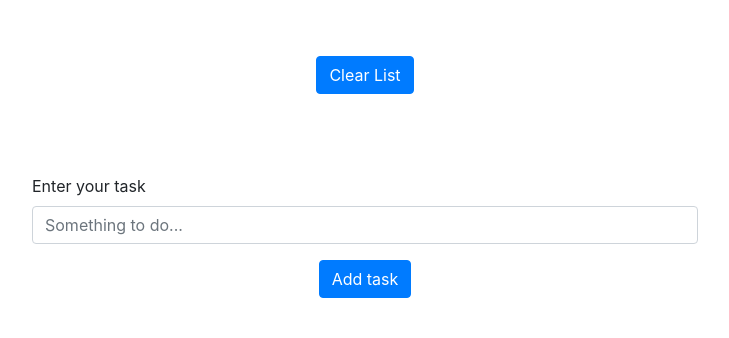
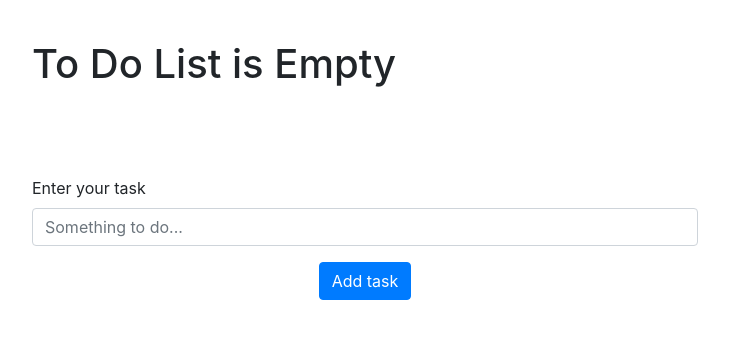
Before and after one commit to alerion09/To-Do-App, a React (Create React App) app: page / in a window 1280 px wide. Shown: the top 338 px of the page, without its empty margins (275-1004 px from the left). Built offline with nearby package versions, Linux system fonts and the light colour scheme; the HTML template or start-up script is replaced by a standard one.

Commit message:
Added if statment that is responsible for showing info when taskList is empty.

```diff
--- a/src/App.js
+++ b/src/App.js
@@ -8,6 +8,7 @@ let currentId = 0
 const App = ()=>{
 
     let [tasksList, setTasksList] = useState([])
+
     //Function removing all objects from tasksList
     const clearList = () =>{
         setTasksList([])
--- a/src/ToDoList.js
+++ b/src/ToDoList.js
@@ -4,9 +4,18 @@ import Task from './Task'
 
 const ToDoList = (props) => {
     const {tasksList, removeTask, clearList} = props
+    if (tasksList.length === 0){
+        return (
+            <section>
+                <h1>To Do List is Empty</h1>
+            </section>
+        )
+    }
+    else {
         return (
             <section>
                 <ListGroup>
+                    {console.log(tasksList)}
                     {tasksList.map((object, index)=>{
                         const {id, content} = object
                         return(
@@ -24,4 +33,5 @@ const ToDoList = (props) => {
         </section>
         )
     }
+}
 export default ToDoList
```
Lines whose indentation alone changed are shown as unchanged.
